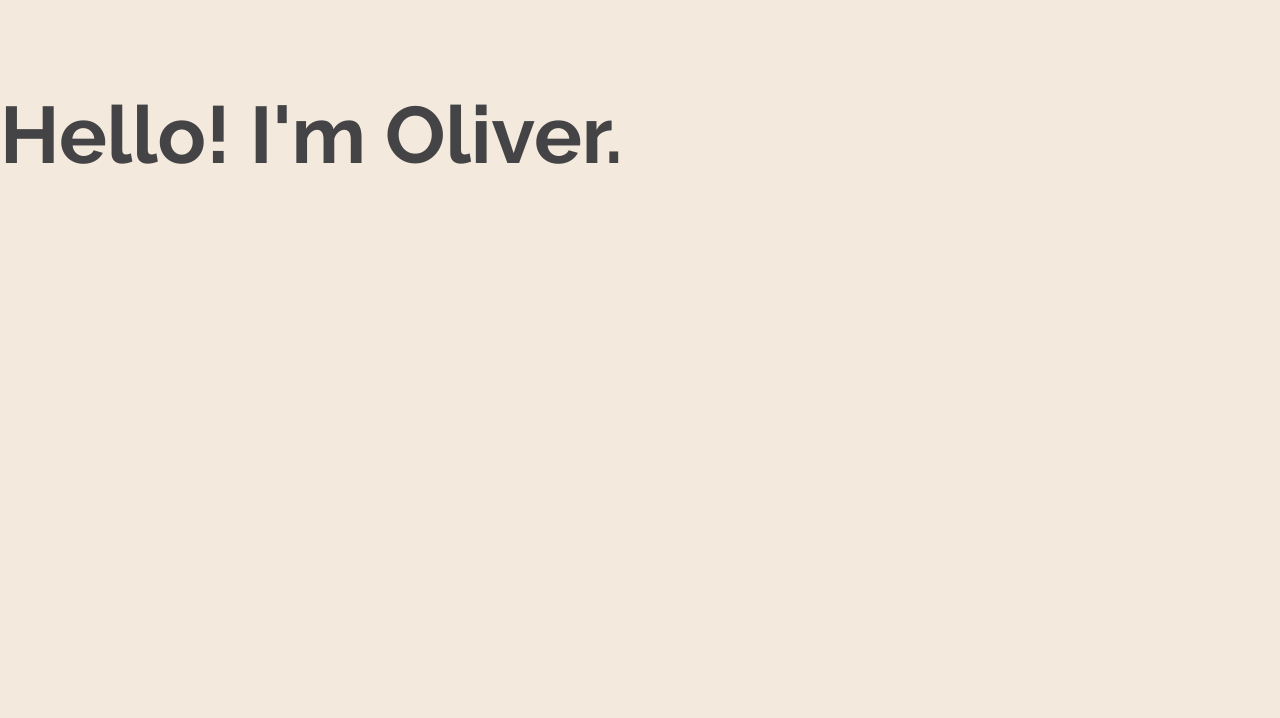
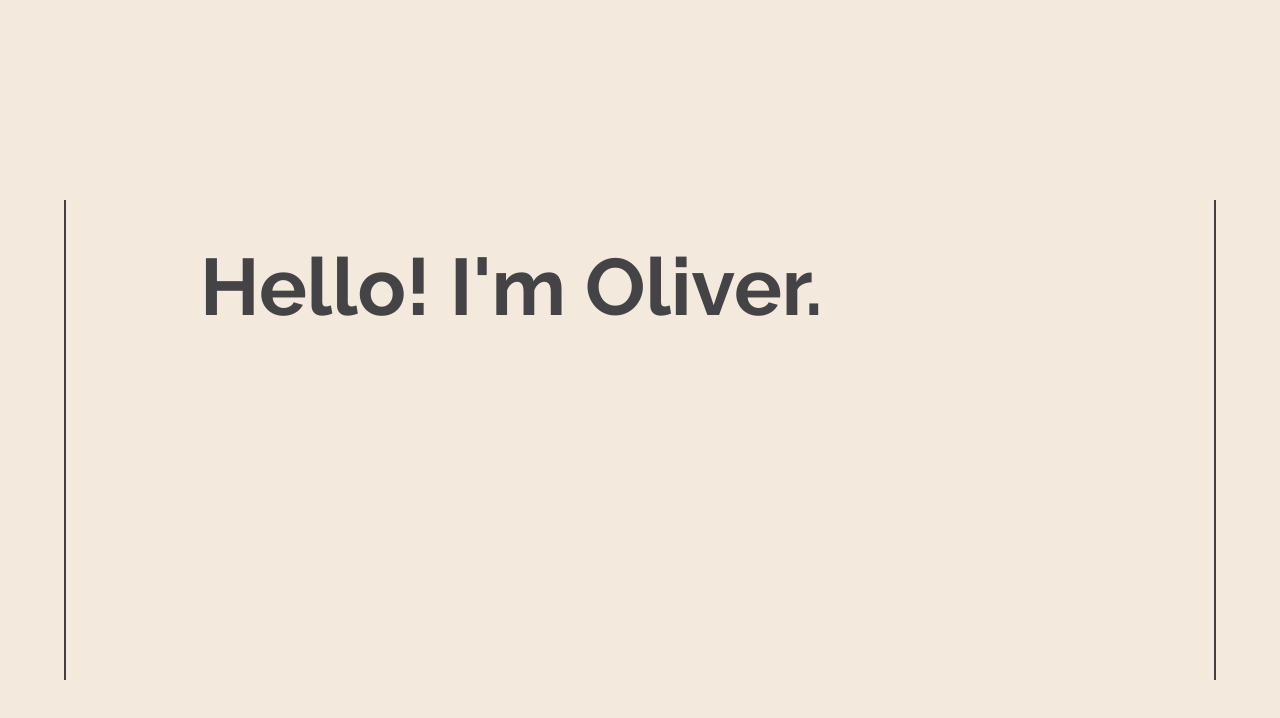
Before and after one commit to oliverwebp/oliverpng, a React (Create React App) app: page / in a window 1280 px wide. Shown: the top 718 px of the page. Built offline with nearby package versions, Linux system fonts and the light colour scheme.

Commit message:
Adding elements to left and right

```diff
--- a/src/Body.css
+++ b/src/Body.css
@@ -1,19 +1,44 @@
 .Body {
-    min-height: 400vh;
+    min-height: 200vh;
     background-color: #F3E9DC;
+
 }
 .top {
-    height: 11vh;
+    height: 25vh;
+
 }
 @font-face {
     font-family: thicker;
     src: local("Oliver-Font"), url("./fonts/Raleway-VariableFont_wght.ttf") format("truetype");
     font-weight: 700;
 }
+.center {
+    width: 80%;
+
+}
 .thick {
     font-family: thicker;
     font-size: 5em;
     background-color: #F3E9DC;
     margin: 0;
+    padding: 1em;
+    padding-top: .5em;
+    padding-left: 2.5em;
     color: #444346;
 }
+.vertical-left {
+    border-left: 2px solid #433e3f;
+    height: 60%;
+    position:fixed;
+    left: 5%;
+    z-index: 5;
+    float: left;
+}
+.vertical-right {
+    border-right: 2px solid #433e3f;
+    height: 60%;
+    position: fixed;
+    right: 5%;
+    z-index: 5;
+    float: right;
+}
--- a/src/Body.js
+++ b/src/Body.js
@@ -1,14 +1,41 @@
 import './Body.css';
+import React from 'react';
 
-function Body() {
-    return (
-        <div className='Body'>
+class Body extends React.Component {
+    constructor() {
+        super();
+        this.state = {
+            show:true,
+            scrollPos: 0
+        }
+    }
+    componentDidMount() {
+        window.addEventListener('scroll',this.handleScroll)
+    }
+    componentWillUnmount() {
+        window.removeEventListener('scroll',this.handleScroll)
+    }
+    handleScroll = () => {
+        console.log(document.body.getBoundingClientRect())
+        this.setState({
+            scrollPos:document.body.getBoundingClientRect().top,
+            show: document.body.getBoundingClientRect().top > this.state.scrollPos
+        })
+    }
+
+    render() {
+    return <div className='Body'>
             <div className='top'></div>
-            <h1 className='thick'>
-                Hello! I'm Oliver.
-            </h1>
+            <div className='vertical-left'></div>
+            <div className='vertical-right'></div>
+            <div className='center'>
+                <h1 className='thick'>
+                    Hello! I'm Oliver.
+                </h1>
+            </div>
         </div>
-    )
+    }
+
 }
 
 export default Body;
--- a/src/Navbar.css
+++ b/src/Navbar.css
@@ -1,8 +1,8 @@
 
 .App-logo {
-    height: 30px;
+    height: 40px;
     pointer-events: none;
-    margin-top: 1.2em;
+    margin-top: .8em;
     margin-right: 1em;
 
   }
@@ -13,7 +13,7 @@
     max-width: 50%;
     font-size: .5em;
     height: 100%;
-    padding-left: 1%;
+    padding-left: 5%;
     justify-content: left;
     padding-top: 2em;
   }
@@ -22,8 +22,9 @@
     min-width: 7%;
     max-width: 50%;
     height:100%;
-    padding-right: 2%;
+    padding-right: 5%;
     padding-top: 0;
+
   }
 
   .nav-bar {
--- a/src/Navbar.js
+++ b/src/Navbar.js
@@ -16,7 +16,7 @@ class Navbar extends React.Component{
         window.removeEventListener('scroll',this.handleScroll)
     }
     handleScroll = () => {
-        console.log(document.body.getBoundingClientRect())
+
         this.setState({
             scrollPos:document.body.getBoundingClientRect().top,
             show: document.body.getBoundingClientRect().top > this.state.scrollPos
@@ -32,13 +32,10 @@ class Navbar extends React.Component{
                         <li>Home</li>
                         <li>About Me</li>
                         <li>Portfolio</li>
-              <li>Contact</li>
                     </ol>
                 </div>
             </nav>
-
       </header>;
-
     }
 }
 
```
Lines whose indentation alone changed are shown as unchanged.
